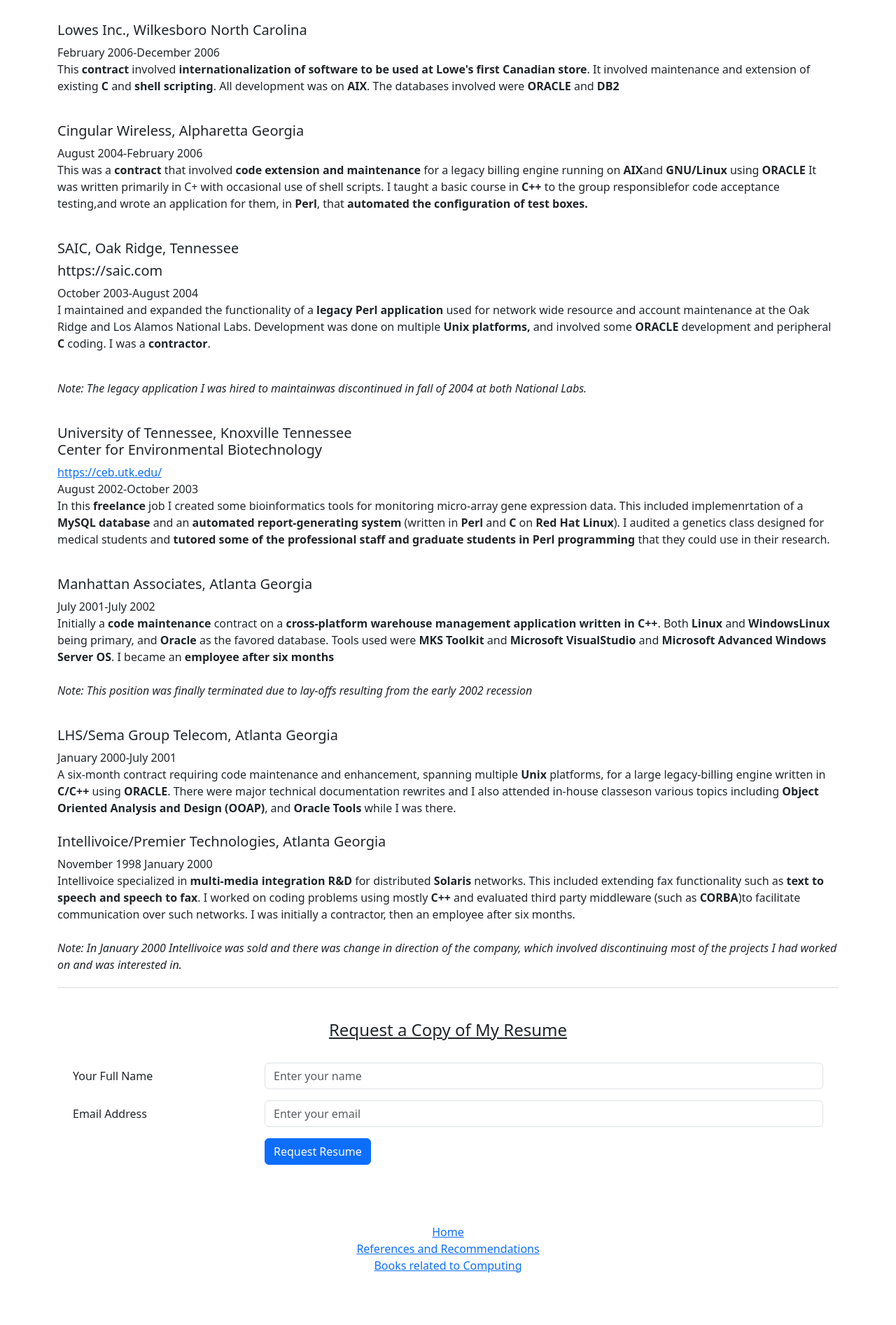
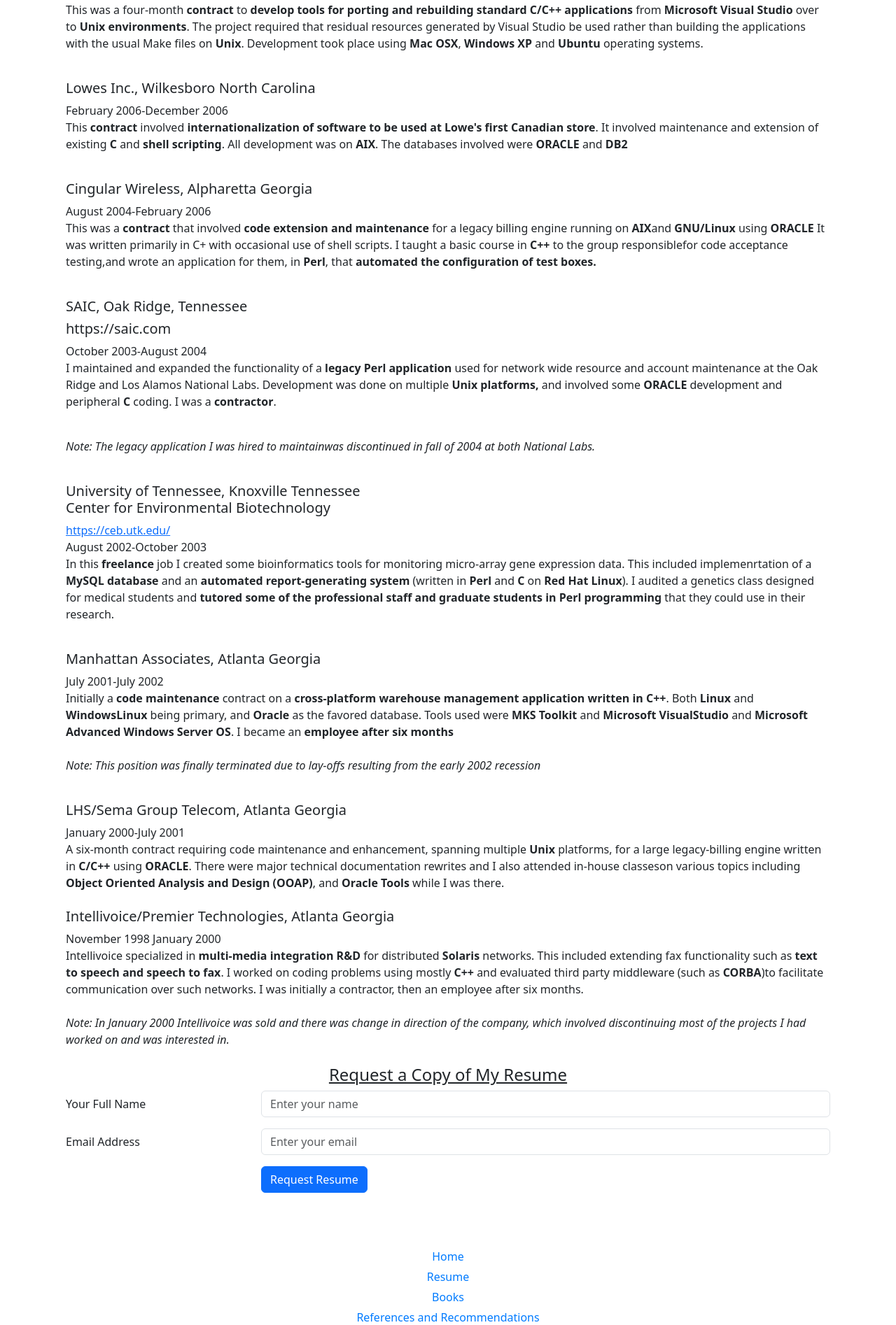
Before and after one commit to donfox/personal_website, a Flask app: page /resume in a window 1280 px wide. Shown: the part 3480-5374 px from the top of the page at 70% size. Before the commit the page ends 5299 px from the top, so only its background shows below. Run offline with Flask 3, Linux system fonts and the light colour scheme; parts of the project's set-up code (start-up, migrations or seed data) failed here and were passed over.

Commit message:
Added base.html and its inclusion to provide head/footer and new container to otherv *.htnl files. Cleaned up the css and main driver.

```diff
--- a/app.py
+++ b/app.py
@@ -8,6 +8,7 @@
 """
 
 import os
+import sys
 import logging
 import smtplib
 from flask import Flask, render_template, redirect, url_for, request, flash
@@ -158,7 +159,6 @@
 
     return render_template('resume.html')
 
-
 @app.route("/books")
 def books():
     return render_template('books.html')
--- a/static/style.css
+++ b/static/style.css
@@ -1,4 +1,3 @@
-
 /* General Body Styling */
 body {
   font-family: var(--font-primary);
@@ -6,12 +5,11 @@
   background: var(--color-bg);
   color: var(--color-text);
   line-height: 1.5;
-  display: flex;
-  justify-content: center;
-  align-items: flex-start;
-  min-height: 100vh;
   margin: 0;
   padding: 20px;
+  display: flex;
+  flex-direction: column; /* Organize content vertically */
+  min-height: 100vh; /* Ensure full viewport height */
 }
 
 /* Main Container - Centers Content */
@@ -20,37 +18,38 @@
   max-width: 950px;
   padding: 20px;
   margin: auto;
+  flex: 1; /* Push footer to bottom */
 }
 
-/* Centered Header Content (Name and Contact Details) */
+/* Header Content */
 header {
-  text-align: center; /* Center everything inside the header */
+  text-align: center;
 }
 
 header h1 {
-  margin-bottom: 10px; /* Space below the name */
+  margin-bottom: 10px;
 }
 
 header address {
   margin-top: 0;
-  font-style: normal; /* Ensures clean text styling */
-  line-height: 1.4; /* Improves spacing between lines */
+  font-style: normal;
+  line-height: 1.4;
 }
 
-/* Left-Aligned Underlined Headers */
+/* Underlined Headers */
 h4 {
-  text-align: left; /* Left-align specific headers */
+  text-align: left;
   text-decoration: underline;
   margin-top: 20px;
 }
 
-/* Paragraph and List Alignment */
+/* Text and List Styling */
 p, ul, li {
   text-align: left;
   margin-bottom: 1rem;
 }
 
-/* Images - Centered */
+/* Image Styling */
 img {
   display: block;
   margin: 0 auto;
@@ -59,17 +58,36 @@
   box-shadow: var(--shadow);
 }
 
-/* Media Query for Small Devices */
+/* Flash Messages */
+.flash-messages ul {
+  list-style-type: none; /* Removes bullet points */
+  margin: 0;
+  padding: 0;
+}
+
+/* Footer Styling */
+footer {
+  text-align: center;
+  margin: 20px auto;
+  padding: 10px 0;
+}
+
+footer a {
+  text-decoration: none;
+  color: #007bff;
+  margin: 5px 0; /* Adjust vertical spacing */
+  display: block; /* Stack links vertically */
+}
+
+footer a:hover {
+  text-decoration: underline;
+  color: #0056b3;
+}
+
+/* Media Queries for Small Devices */
 @media (max-width: 768px) {
   .container {
     padding: 10px;
     width: 90%;
   }
 }
-
-/* Center Footer Content */
-footer {
-  text-align: center; /* Centers text content horizontally */
-  margin: 20px auto;  /* Adds margin and centers horizontally */
-  padding: 10px 0;    /* Vertical padding */
-}
--- /dev/null
+++ b/templates/base.html
@@ -0,0 +1,31 @@
+<!DOCTYPE html>
+<html lang="en">
+<head>
+  <meta charset="UTF-8">
+  <title>{% block title %}My Website{% endblock %}</title>
+  <meta name="viewport" content="width=device-width, initial-scale=1.0">
+  <link href="https://fonts.googleapis.com/css?family=Roboto" rel="stylesheet">
+  <link rel="stylesheet" href="/static/style.css">
+  <link href="https://cdn.jsdelivr.net/npm/bootstrap@5.3.0/dist/css/bootstrap.min.css" rel="stylesheet">
+</head>
+
+<body>
+  <div class="container mt-4">
+    {% block content %}
+    {% endblock %}
+  </div>
+
+  <!-- Footer with Navigation Links -->
+<footer class="text-center mt-4">
+  <a href="{{ url_for('index') }}" class="footer-link">Home</a>
+  <a href="{{ url_for('resume') }}" class="footer-link">Resume</a>
+  <a href="{{ url_for('books') }}" class="footer-link">Books</a>
+  <a href="static/images/Recomendation_Dave_Schultz.jpg" class="footer-link">
+    References and Recommendations
+  </a>
+  <p class="mt-3">&copy; 2024 Don Fox</p>
+</footer>
+
+  <script src="https://cdn.jsdelivr.net/npm/bootstrap@5.3.0/dist/js/bootstrap.bundle.min.js"></script>
+</body>
+</html>
--- a/templates/resume.html
+++ b/templates/resume.html
@@ -1,23 +1,13 @@
-<!DOCTYPE html>
-<html lang='en'>
+{% extends "base.html" %}
 
-<head>
-  <meta charset="UTF-8">
-  <meta name='viewport' content='width=device-width, initial-scale=1.0, maximum-scale=1.0'>
-  <title>Don Fox - Resume</title>
-  <link href="https://fonts.googleapis.com/css?family=Roboto" rel="stylesheet">
-  <link rel="stylesheet" href="/static/style.css">
+{% block title %}Resume{% endblock %}
 
-  <link href="https://cdn.jsdelivr.net/npm/bootstrap@5.3.0/dist/css/bootstrap.min.css" rel="stylesheet">
-  <script src="https://cdn.jsdelivr.net/npm/bootstrap@5.3.0/dist/js/bootstrap.bundle.min.js"></script>
-</head>
-
-<body>
+{% block content %}
 <div class="container">
   <header>
     <div class="text-center">
-    <h3 class="name-header" style="margin-bottom: 10px;">Don Fox</h3>
-    <address style="font-style: normal; line-height: 1.5;">
+      <h3 class="name-header">Don Fox</h3>
+      <address>
         896 Hereford Dr.<br>
         Akron OH 44303<br>
         <a href="mailto:donfox1@mac.com">donfox1@mac.com</a><br>
@@ -26,23 +16,16 @@
     </div>
   </header>
 
-  <!-- <header>
-      <address class="contact_info">
-        <h4>Don Fox</h4>
-        896 Hereford Dr.<br>s
-        Akron OH 44303<br>
-        <a href="mailto:donfox1@mac.com">donfox1@mac.com</a><br>
-        (865) 360-0089<br>
-      </a>
-    </header> -->
 
   <main>
+      <!-- Summary Section -->
       <section class="summary">
         <h4><u>Summary</u></h4>
         <p> Over 25 years of software application development spanning such domains as telecommunications, warehousing, labor accounting, medical records processing, bioinformatics etc. on Unix platforms, and a variety of programming languages and runtime environments. Most work has been on the back-end with a some web development projects in more recent years.</p>
         <p>I'm interested in remote contractual or freelance projects.</p>
       </section>
 
+      <!-- Education Section -->
       <section class="education">
         <h4><u>Education</u></h4>
           <p>Bachelor of Arts in Philosophy, 1982<br/>University of Tennessee, Knoxville</p>
@@ -53,10 +36,13 @@
           </p><br>
       </section>
 
+
+      <!-- Professional History Section -->
       <article class="professional-history">
       <h4><u>Professional History:</u></h4>
 
-      <article class="jobs emrts">
+      <!-- EMRTS -->
+      <article>
         <h5>EMRTS</h5>
         <a href="https://emrts.us/" target="_blank">https://emrts.us/</a><br>
         <p><em>Note:</em> Electronic Medical Records Technical Solutions (EMRTS) was a startup addressing various medical IT needs, including medical records, billing, scheduling, provider enrollment, claims processing, and more, using open-source technology. I worked with EMRTS on five separate occasions as a freelance developer, collaborating remotely with academics from North Carolina A&T University and other developers via Git and Skype.</p><br>
@@ -88,7 +74,8 @@
         </ul>
       </article>
 
-      <article class="quantuvos">
+      <!-- Quantuvos -->
+      <article>
         <h5>Quantuvos</h5>
         <p><a href="https://www.quantuvos.com" target="_blank">https://www.quantuvos.com</a><br>
         Nov 2021 – Feb 2022</p>
@@ -96,7 +83,8 @@
       </article>
       <br>
 
-    <article class="orchid-orth">
+      <!-- Orchid Orthopedic Solutions -->
+      <article>
         <h5>Orchid Orthopedic Solutions, Mason, MI</h5>
         <p><a href="https://www.orchid-ortho.com" target="_blank">https://www.orchid-ortho.com</a><br>
         Feb. 17, 2020 – Dec. 11, 2020</p>
@@ -104,7 +92,8 @@
     </article>
     <br>
 
-    <article class="c-spire">
+     <!-- C Spire -->
+      <article>
         <h5>C Spire, Jackson M.S.</h5>
         <!-- <h5>https://www.cspire.com</h5> -->
         <p><a href="https://www.cspire.com" target="_blank">https://www.cspire.com</a><br>
@@ -115,7 +104,8 @@
       </article>
       <br>
 
-    <article class="lowes">
+      <!-- Lowes -->
+      <article>
         <h5>Lowes Inc., Mooresville N.C.</h5>
         <p><a href="https://www.https://corporate.lowes.com" target="_blank">https://www.https://corporate.lowes.com</a><br>
         August 2012-May 2013<br>
@@ -124,7 +114,8 @@
       </article>
       <br>
 
-    <article class="hilton">
+      <!-- Hiltob -->
+      <article>
         <h5>Hilton, Memphis TN</h5>
         April 2012-August 2012<br>
         This was almost exclusively production support for the Central Reservation System of Hilton Hotels, which involved some occasional lightweight <b>C</b>, <b>Perl</b> or <b>Shell</b> programming on <b>Solaris</b> and <b>GNU/Linux</b>. The databases involved were <b>Informix</b> and <b>MySQL</b>. I was a contractor.</p><br>
@@ -140,7 +131,8 @@
     <article>
     <br>
 
-      <article class="acs">
+    <!-- ACS -->
+    <article>
       <h5>ACS, Nashville Tennessee</h5>
       February 2009-May 2009</br>
       Here I was employed to <b>migrate MMIS (Medicaid Management Information System) software and data related toTennCare</b> for the State of Tennessee (https://www.tn.gov /tenncare.html) from Hewlett Packard control to the networks of new management (ACS). This involved <b>analysis/evaluation of existing code modules</b> (written in<b>C</b>), and the<b> creation of automation scripts in Python 3</b> for collection and deployment of the system to the ACS network. </p><br>
@@ -149,7 +141,8 @@
     </article>
     <br>
 
-      <article class="nationwide">
+    <!-- Nationwide -->
+    <article>
       <h5>Nationwide, Columbus Ohio,</h5>
       October 2008-February 2009</br>
       Here I worked on <b>daily analysis of annuity data flows and financial services information to detect and correct anomalies</b>. This was on <b>Solaris</b> using <b>Oracle</b> databases and a proprietary scripting language. I began a project to replace and simplify the many  proprietary shell scripts with a single application,to be written in <b>Python</b>, but was unable to proceeds due to lay-offs and project cut-backs. </p><br>
@@ -159,7 +152,8 @@
     </article>
     <br>
 
-      <article class="lexmark">
+    <!-- Lexmrk -->
+    <article>
       <h5>Lexmark, Lexington Kentucky</h5>
       May 2007-October 2008<br>
       This <b>contract position</b> focused on <b>bug fixes, code analysis and refactoring/extending C code</b> for high-end, secure prototype printers running <b>Red Hat Linux (RHEL). These machines were actually network nodesas well as printers and were targeted for government agencies, military, and financial institutions</b>. I began writing scripts and utilities with <b>Python 2.6</b> for integration testing. </p><br>
@@ -168,7 +162,8 @@
     </article>
     <br>
 
-      <article class="ibm-security">
+    <!-- IBM -->
+    <article>
       <h5>IBM Internet Security Systems Atlanta Georgia</h5>
       <p><a href="https://www.ibm.com/jm/download/IBM_ISS_Overview.pdf" target="_blank">https://www.ibm.com/jm/download/IBM_ISS_Overview.pdf</a><br>
 
@@ -180,7 +175,8 @@
     </article>
     <br>
 
-        <article class="lowes-wilksboro">
+    <!-- Lowea Wilksboro N.C. -->
+    <article>
       <h5>Lowes Inc., Wilkesboro North Carolina</h5>
       February 2006-December 2006</br>
       This <b>contract</b> involved <b>internationalization of software to be used at Lowe's first Canadian store</b>. It involved maintenance and extension of existing <b>C</b> and <b>shell scripting</b>. All development was on
@@ -188,14 +184,16 @@
     </article>
     <br>
 
-        <article class="cingular">
+    <!-- Cingular Wirwlwss -->
+    <article>
       <h5>Cingular Wireless, Alpharetta Georgia</h5>
       August 2004-February 2006</br>
       This was a <b>contract</b> that involved <b>code extension and maintenance</b> for a legacy billing engine running on <b>AIX</b>and <b>GNU/Linux</b> using <b>ORACLE</b> It  was written primarily in C+  with occasional use of shell scripts</b>. I taught a basic course in <b>C++</b> to the group responsiblefor code acceptance testing,and wrote an application for them, in <b>Perl</b>, that <b>automated the configuration of test boxes.</b></p>
     </article>
     <br>
 
-        <article class="saic">
+    <!-- SAIC, Oak Ridge -->
+    <article>
       <h5>SAIC, Oak Ridge, Tennessee<br>
       <h5>https://saic.com</h5>
       October 2003-August 2004</br>
@@ -205,14 +203,16 @@
     </article>
     <br>
 
-        <articlle class = "utk.edu">
+    <!-- University of Tennessee -->
+    <article>
       <h5>University of Tennessee, Knoxville Tennessee<br>Center for Environmental Biotechnology</h5>
       <p><a href="https://ceb.utk.edu/" target="_blank">https://ceb.utk.edu/</a><br>
       August 2002-October 2003</br>In this <b>freelance</b> job I created some bioinformatics tools for monitoring micro-array gene expression data. This included implemenrtation of a <b>MySQL database</b> and an <b>automated report-generating system</b> (written in <b>Perl</b> and <b>C</b> on <b>Red Hat Linux</b>). I audited a genetics class designed for medical students and <b>tutored some of the professional staff and graduate students in Perl programming</b> that they could use  in their research.</p>
     </article>
     <br>
 
-        <article class="manhattan-assoc">
+    <!-- Manhattan Associate3s -->
+    <article>
       <h5>Manhattan Associates, Atlanta Georgia</h5>
       July 2001-July 2002</br>
       Initially a <b>code maintenance</b> contract on a <b>cross-platform warehouse management application written in C++</b>. Both <b>Linux</b> and <b>Windows</were used with <b>Linux</b> being primary, and <b>Oracle</b> as the favored database.  Tools used were <b>MKS Toolkit</b> and <b>Microsoft VisualStudio</b> and <b>Microsoft Advanced Windows Server OS</b>. I became an <b>employee after six months</b><br><br>
@@ -221,14 +221,16 @@
     </article>
     <br>
 
-        <article class="lhs/sema">
+    <!-- SEMA -->
+    <article>
       <h5>LHS/Sema Group Telecom, Atlanta Georgia</h5>
       January 2000-July 2001<br>
       A six-month contract requiring code maintenance and enhancement, spanning multiple <b>Unix</b> platforms, for a large legacy-billing engine written in <b>C/C++</b> using <b>ORACLE</b>. There were major technical documentation rewrites and I also attended in-house classeson various topics including <b>Object Oriented Analysis and Design (OOAP)</b>, and <b>Oracle Tools</b> while I was there.
     </article>
     <br>
 
-        <article class="intellivice">
+      <!-- Intellivpice -->
+      <article>
         <h5>Intellivoice/Premier Technologies, Atlanta Georgia</h5>
         November 1998 January 2000<br/>
         Intellivoice specialized in <b>multi-media integration R&D</b>  for  distributed <b>Solaris</b> networks. This included extending fax functionality such as <b>text to speech and speech to fax</b>. I worked on coding problems using mostly <b>C++</b> and evaluated third party middleware (such as <b>CORBA</b>)to facilitate communication over such networks. I was initially a contractor, then an employee after six months.<br><br>
@@ -238,25 +240,25 @@
 
     </section>
 
-      <div style="margin-top: 20px; padding: 10px; border-top: 1px solid #ddd;">
-        <section class="request-resume">
+      <!-- Request Resume Section -->
+    <section class="request-resume mt-4">
+      <h4 class="text-center">Request a Copy of My Resume</h4>
 
       <!-- Flash Messages -->
-        <div class="container mt-3">
-          <h4 class="text-center">Request a Copy of My Resume</h4><br>
-              <!-- Conditional Alerts -->
+      <div>
         {% with messages = get_flashed_messages(with_categories=true) %}
           {% if messages %}
             {% for category, message in messages %}
-                  <div class="alert alert-{{ category }} alert-dismissible fade show" role="alert">
+              <div class="alert alert-{{ category }}" role="alert">
                 {{ message }}
-                        <button type="button" class="btn-close" data-bs-dismiss="alert" aria-label="Close"></button>
               </div>
             {% endfor %}
           {% endif %}
       {% endwith %}
+    </div>
+    <!-- End Flash Messages -->
 
-              <!-- Form -->
+
       <form class="needs-validation" method="POST" action="/resume" novalidate>
         <div class="row mb-3 align-items-center">
           <label for="name" class="col-sm-3 col-form-label">Your Full Name</label>
@@ -277,30 +279,7 @@
           </div>
         </div>
       </form>
-
-
-              <!-- <form class="needs-validation" method="POST" action="/resume" novalidate>
-                  <div class="mb-3">
-                      <label for="name" class="form-label">Your Full Name</label>
-                      <input type="text" class="form-control" id="name" name="name" placeholder="Enter your name" required>
-                  </div>
-                  <div class="mb-3">
-                      <label for="email" class="form-label">Email Address</label>
-                      <input type="email" class="form-control" id="email" name="email" placeholder="Enter your email" required>
-                  </div>
-                  <button type="submit" class="btn btn-primary">Request Resume</button>
-              </form> -->
-        </div>
-
     </section>
   </main>
-
-  <footer><br>
-    <a href="{{ url_for('index') }}">Home</a><br>
-    <a href="static/images/Recomendation_Dave_Schultz.jpg">References and Recommendations</a><br>
-    <a href="{{ url_for('books') }}">Books related to Computing</a>
-  </footer>
-
 </div>
-  </body>
-</html>
+{% endblock %}
```
Also changed, not shown: __init__.py (+51 -8 lines), templates/books.html (+22 -12 lines), templates/index.html (+15 -38 lines). Lines whose indentation alone changed are shown as unchanged.
